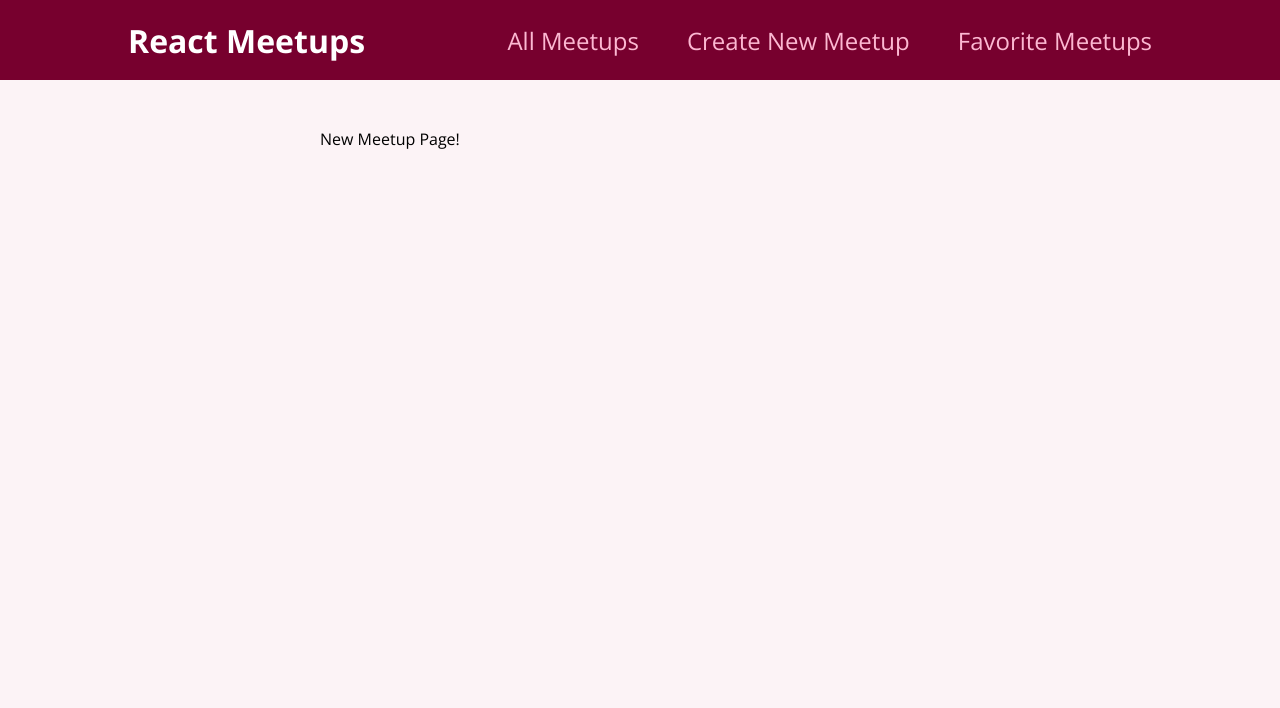
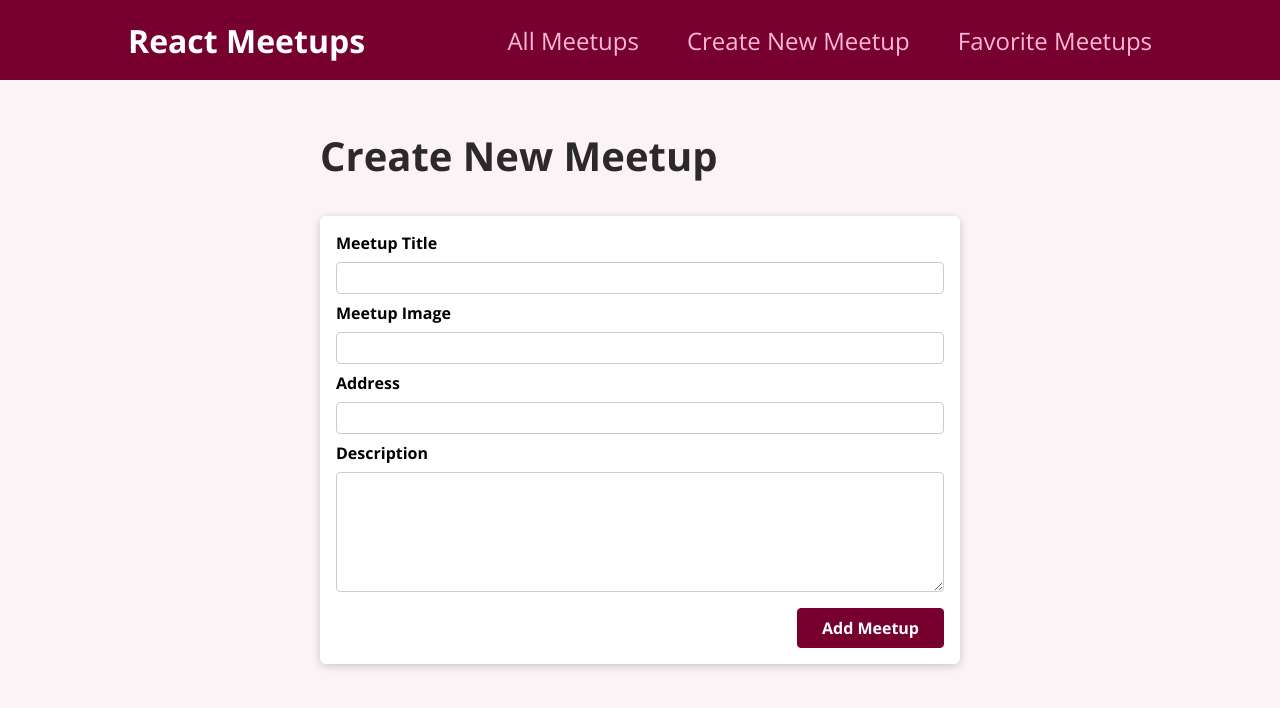
Before and after one commit to SheriffSoco/meetup-demo, a React (Create React App) app: page /new-meetup in a window 1280 px wide. Shown: the top 708 px of the page. Built offline with nearby package versions, Linux system fonts and the light colour scheme.

Commit message:
Create form design

```diff
--- /dev/null
+++ b/src/components/meetups/NewMeetupForm.js
@@ -0,0 +1,32 @@
+import Card from "../ui/Card";
+import classes from "./NewMeetupForm.module.css";
+
+function NewMeetupForm() {
+  return (
+    <Card>
+      <form className={classes.form}>
+        <div className={classes.control}>
+          <label htmlFor="title">Meetup Title</label>
+          <input type="text" required id="title" />
+        </div>
+        <div className={classes.control}>
+          <label htmlFor="image">Meetup Image</label>
+          <input type="url" required id="image" />
+        </div>
+        <div className={classes.control}>
+          <label htmlFor="address">Address</label>
+          <input type="text" required id="address" />
+        </div>
+        <div className={classes.control}>
+          <label htmlFor="description">Description</label>
+          <textarea id="description" required rows="5" />
+        </div>
+        <div className={classes.actions}>
+            <button>Add Meetup</button>
+        </div>
+      </form>
+    </Card>
+  );
+}
+
+export default NewMeetupForm;
--- /dev/null
+++ b/src/components/meetups/NewMeetupForm.module.css
@@ -0,0 +1,45 @@
+.form {
+    padding: 1rem;
+  }
+
+  .control {
+    margin-bottom: 0.5rem;
+  }
+
+  .control label {
+    display: block;
+    font-weight: bold;
+    margin-bottom: 0.5rem;
+  }
+
+  .control input,
+  .control textarea {
+    display: block;
+    font: inherit;
+    border-radius: 4px;
+    border: 1px solid #ccc;
+    padding: 0.25rem;
+    width: 100%;
+  }
+
+  .actions {
+    margin-top: 1rem;
+    text-align: right;
+  }
+
+  .actions button {
+    font: inherit;
+    cursor: pointer;
+    background-color: #77002e;
+    color: white;
+    padding: 0.5rem 1.5rem;
+    border: 1px solid #77002e;
+    border-radius: 4px;
+    font-weight: bold;
+  }
+
+  .actions button:hover,
+  .actions button:active {
+    background-color: #a50e48;
+    border-color: #a50e48;
+  }
--- a/src/pages/NewMeetup.js
+++ b/src/pages/NewMeetup.js
@@ -1,5 +1,12 @@
+import NewMeetupForm from "../components/meetups/NewMeetupForm";
+
 function NewMeetupPage() {
-    return <div>New Meetup Page!</div>;
+  return (
+    <section>
+      <h1>Create New Meetup</h1>
+      <NewMeetupForm />
+    </section>
+  );
 }
 
 export default NewMeetupPage;
```
